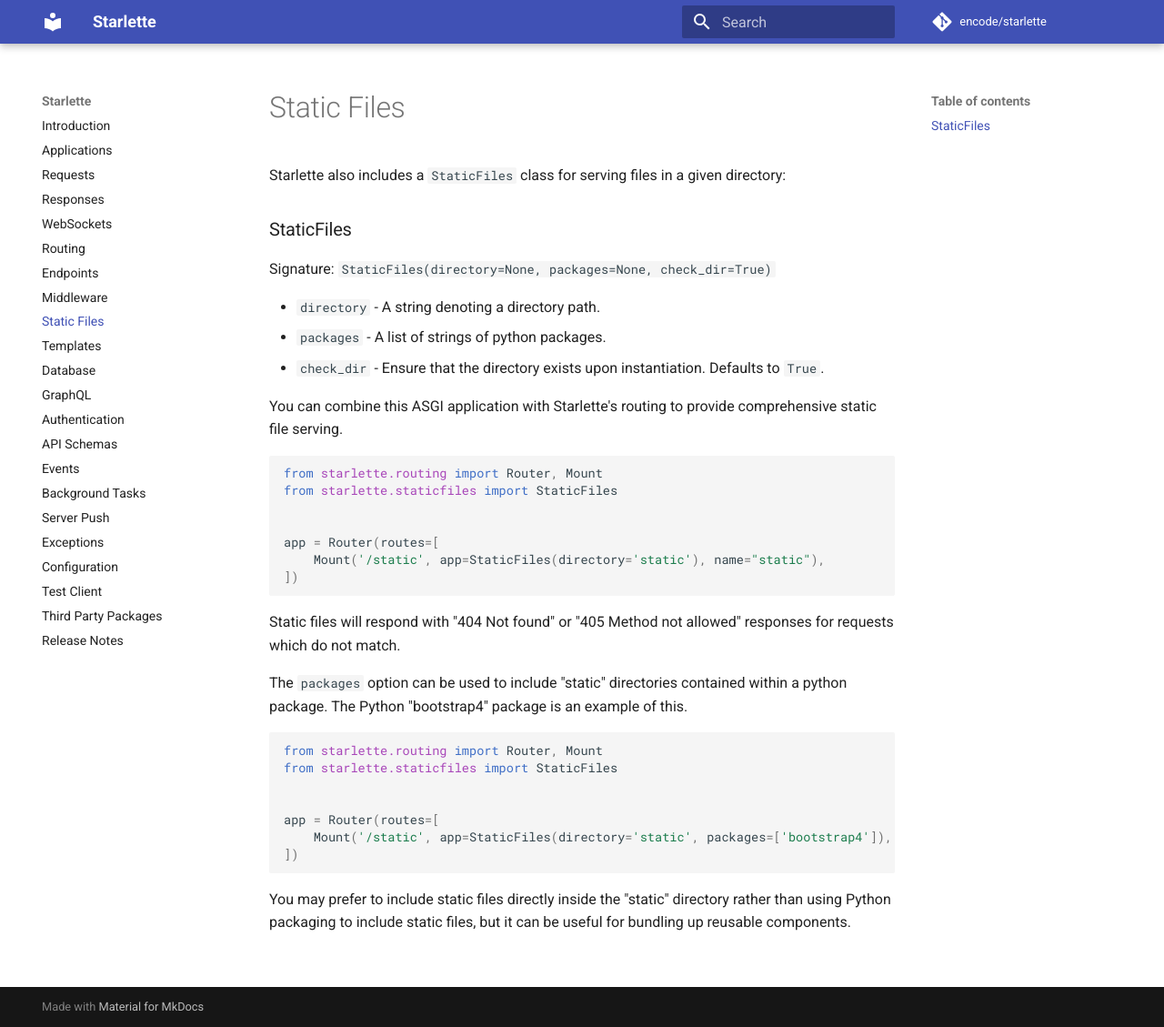
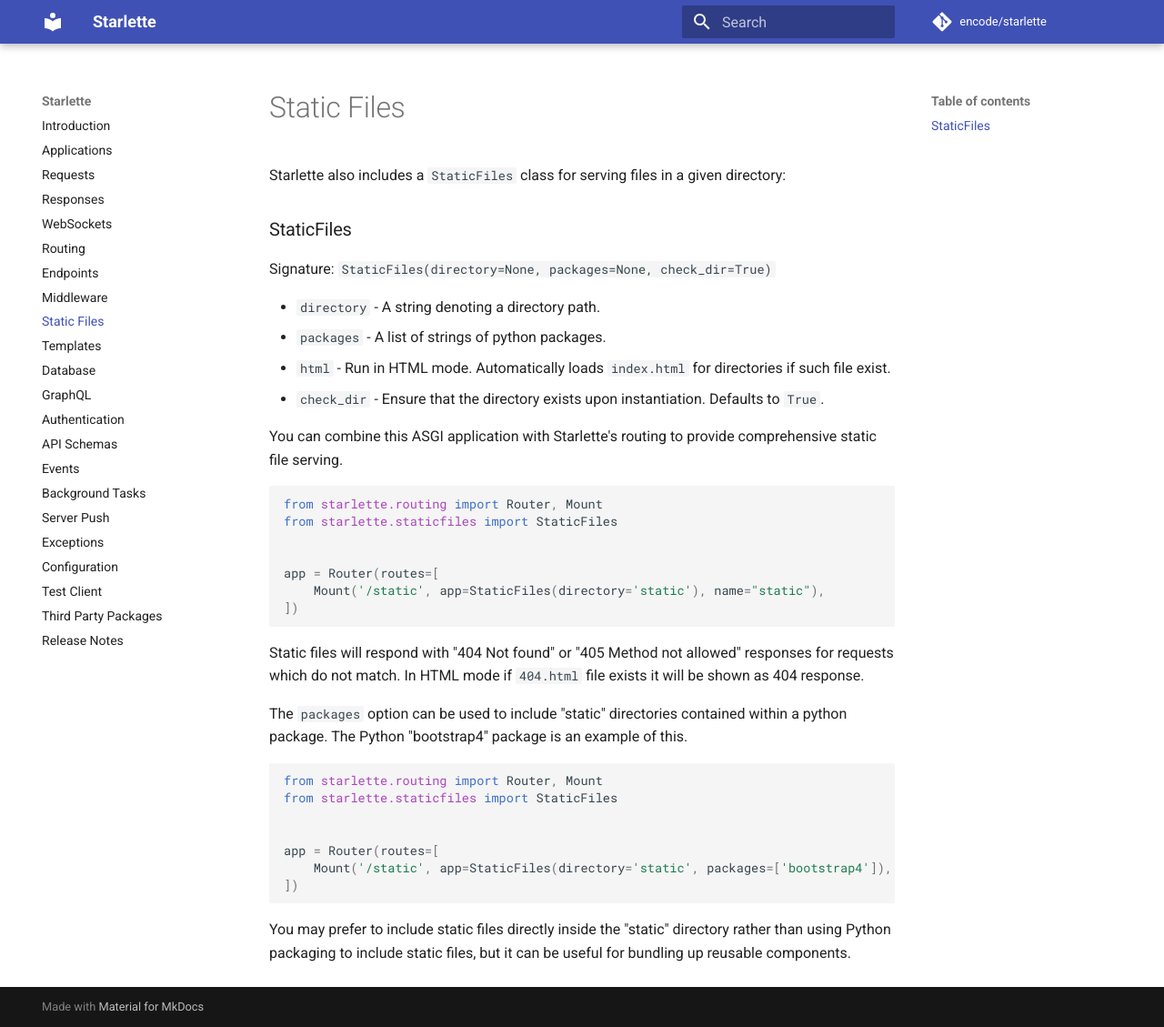
Before and after one commit to hidraco/starlette, an MkDocs documentation site: the page built from docs/staticfiles.md, in a window 1280 px wide and 1129 px high. Shown: the whole window at 91% size. Built offline with MkDocs 1.6.1 and Material for MkDocs 9.7.7, drawn with Linux system fonts in a browser that asks for light colours; comment, search, counter and statistics services are not loaded.

Commit message:
Update docs about html mode for static files (#624)

````diff
--- a/docs/staticfiles.md
+++ b/docs/staticfiles.md
@@ -7,6 +7,7 @@ Signature: `StaticFiles(directory=None, packages=None, check_dir=True)`
 
 * `directory` - A string denoting a directory path.
 * `packages` - A list of strings of python packages.
+* `html` - Run in HTML mode. Automatically loads `index.html` for directories if such file exist.
 * `check_dir` - Ensure that the directory exists upon instantiation. Defaults to `True`.
 
 You can combine this ASGI application with Starlette's routing to provide
@@ -23,7 +24,8 @@ app = Router(routes=[
 ```
 
 Static files will respond with "404 Not found" or "405 Method not allowed"
-responses for requests which do not match.
+responses for requests which do not match. In HTML mode if `404.html` file
+exists it will be shown as 404 response.
 
 The `packages` option can be used to include "static" directories contained within
 a python package. The Python "bootstrap4" package is an example of this.
````
